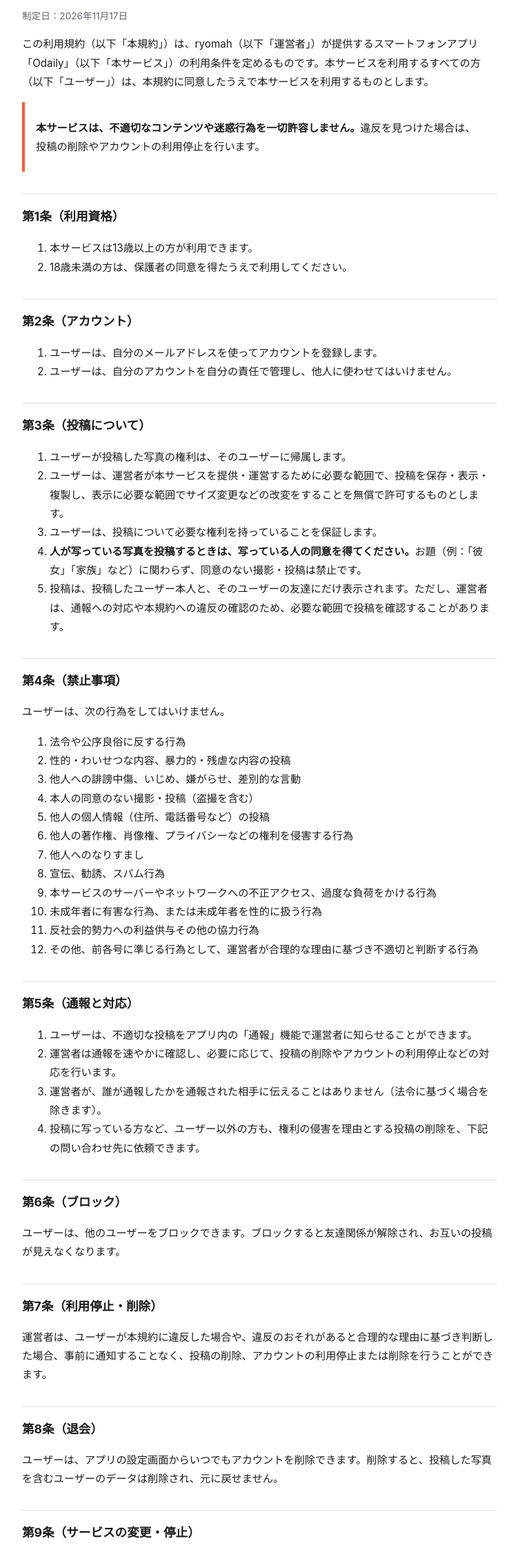
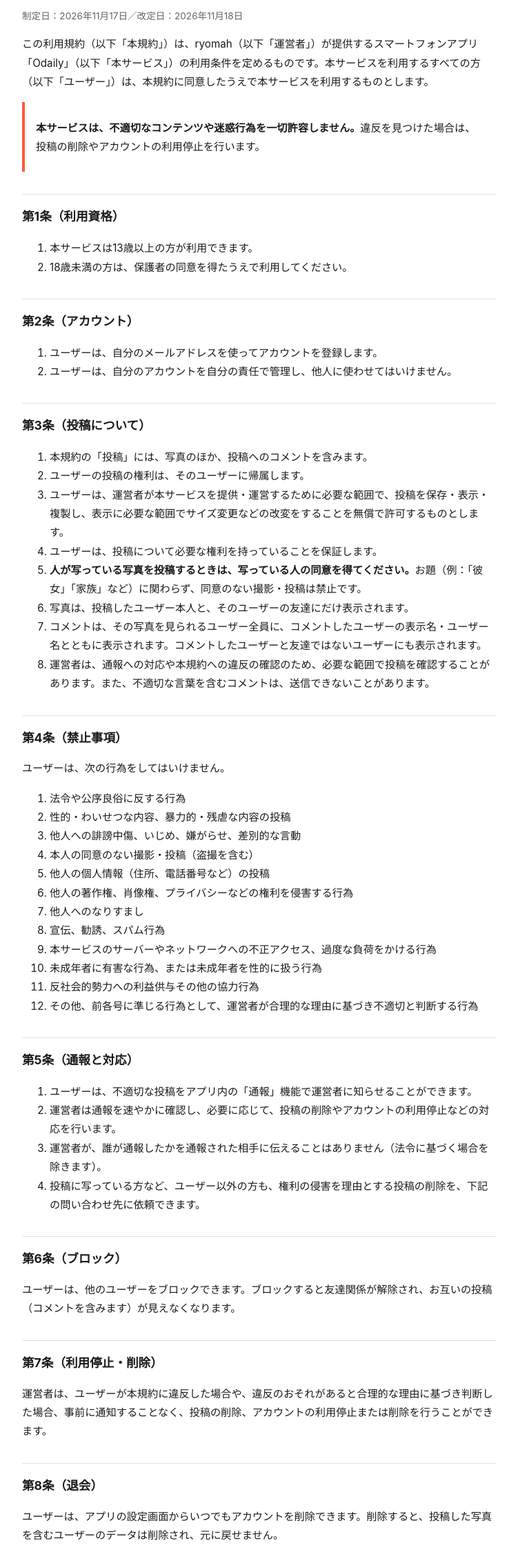
Before and after one commit to SSKyukari/odai-photo-legal, a plain HTML site: page terms.html in a window 1280 px wide. Shown: the part 81-2331 px from the top of the page at 69% size, without its empty margins (264-1015 px from the left). Drawn offline with Linux system fonts and the light colour scheme.

Commit message:
コメント機能について追記

```diff
--- a/terms.html
+++ b/terms.html
@@ -9,7 +9,7 @@
 <body>
 <main>
   <h1>利用規約</h1>
-  <p class="meta">制定日：2026年11月17日</p>
+  <p class="meta">制定日：2026年11月17日／改定日：2026年11月18日</p>
 
   <p>この利用規約（以下「本規約」）は、ryomah（以下「運営者」）が提供するスマートフォンアプリ「Odaily」（以下「本サービス」）の利用条件を定めるものです。本サービスを利用するすべての方（以下「ユーザー」）は、本規約に同意したうえで本サービスを利用するものとします。</p>
 
@@ -31,11 +31,14 @@
 
   <h2>第3条（投稿について）</h2>
   <ol>
-    <li>ユーザーが投稿した写真の権利は、そのユーザーに帰属します。</li>
+    <li>本規約の「投稿」には、写真のほか、投稿へのコメントを含みます。</li>
+    <li>ユーザーの投稿の権利は、そのユーザーに帰属します。</li>
     <li>ユーザーは、運営者が本サービスを提供・運営するために必要な範囲で、投稿を保存・表示・複製し、表示に必要な範囲でサイズ変更などの改変をすることを無償で許可するものとします。</li>
     <li>ユーザーは、投稿について必要な権利を持っていることを保証します。</li>
     <li><strong>人が写っている写真を投稿するときは、写っている人の同意を得てください。</strong>お題（例：「彼女」「家族」など）に関わらず、同意のない撮影・投稿は禁止です。</li>
-    <li>投稿は、投稿したユーザー本人と、そのユーザーの友達にだけ表示されます。ただし、運営者は、通報への対応や本規約への違反の確認のため、必要な範囲で投稿を確認することがあります。</li>
+    <li>写真は、投稿したユーザー本人と、そのユーザーの友達にだけ表示されます。</li>
+    <li>コメントは、その写真を見られるユーザー全員に、コメントしたユーザーの表示名・ユーザー名とともに表示されます。コメントしたユーザーと友達ではないユーザーにも表示されます。</li>
+    <li>運営者は、通報への対応や本規約への違反の確認のため、必要な範囲で投稿を確認することがあります。また、不適切な言葉を含むコメントは、送信できないことがあります。</li>
   </ol>
 
   <h2>第4条（禁止事項）</h2>
@@ -64,7 +67,7 @@
   </ol>
 
   <h2>第6条（ブロック）</h2>
-  <p>ユーザーは、他のユーザーをブロックできます。ブロックすると友達関係が解除され、お互いの投稿が見えなくなります。</p>
+  <p>ユーザーは、他のユーザーをブロックできます。ブロックすると友達関係が解除され、お互いの投稿（コメントを含みます）が見えなくなります。</p>
 
   <h2>第7条（利用停止・削除）</h2>
   <p>運営者は、ユーザーが本規約に違反した場合や、違反のおそれがあると合理的な理由に基づき判断した場合、事前に通知することなく、投稿の削除、アカウントの利用停止または削除を行うことができます。</p>
```
Also changed, not shown: privacy.html (+8 -5 lines).
